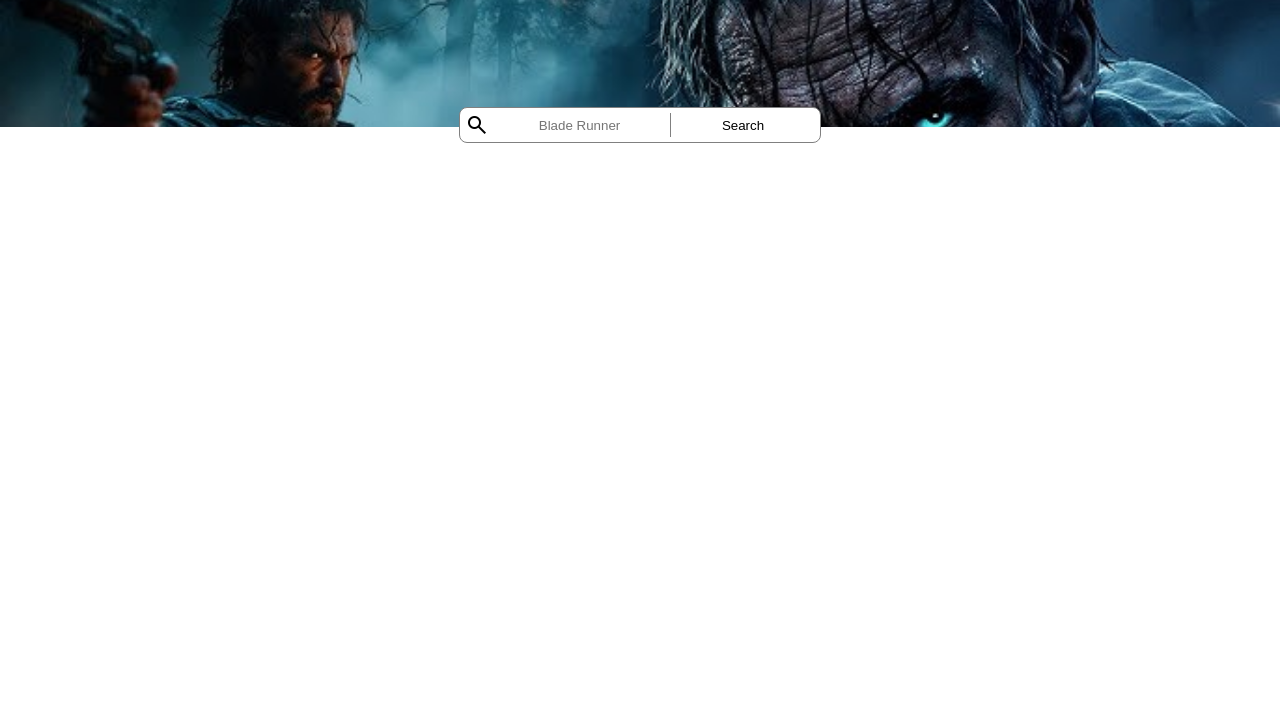
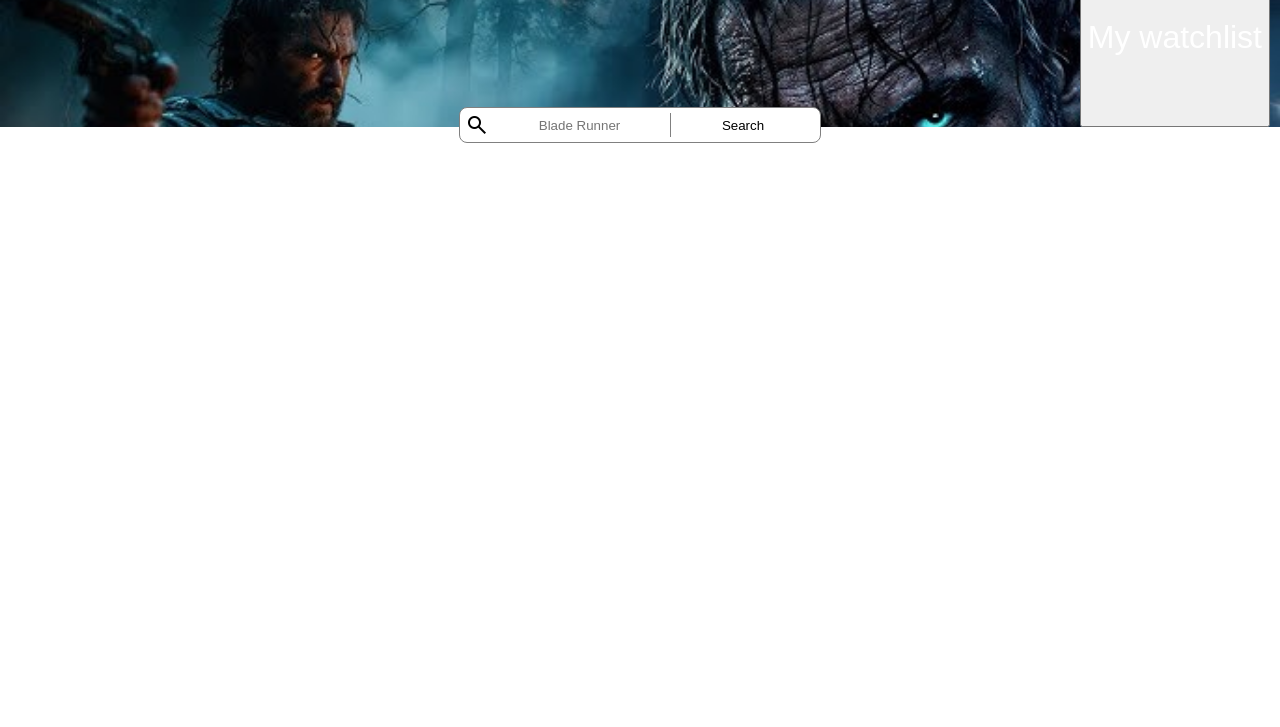
Before and after one commit to crazynets1/movie_watchlist_app, a website built with Vite: page index.html in a window 1280 px wide. Shown: the part 73-800 px from the top of the page. Built offline with nearby package versions, Linux system fonts and the light colour scheme.

Commit message:
changed anchor link to a button

```diff
--- a/index.html
+++ b/index.html
@@ -7,7 +7,7 @@
     <body>
         <div class="header">
         <h1>Find your favorite films</h1>
-        <a href="watchlist.html" class="switch">My watchlist</a>
+        <button id="switch" class="switch" type="button">My watchlist</button>
         </div>
         <div class="search">
             <span class="material-symbols-outlined">search</span>
```
